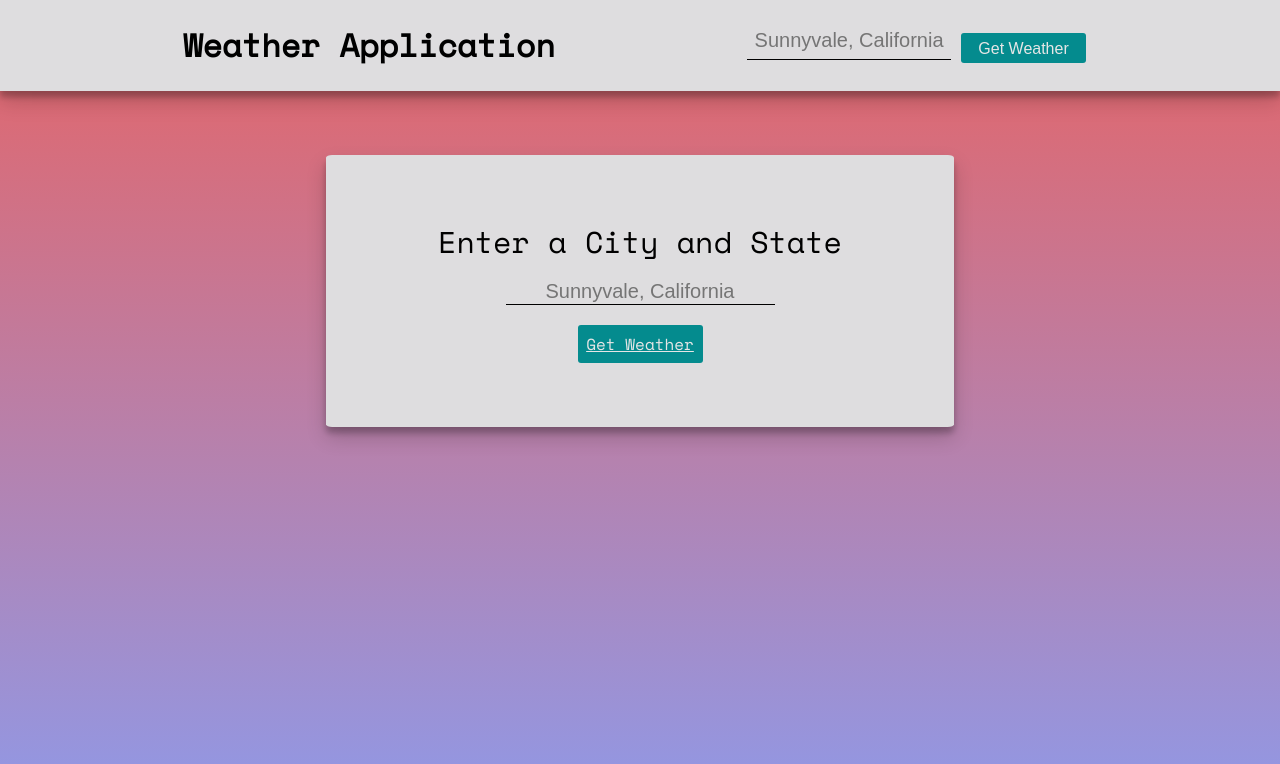
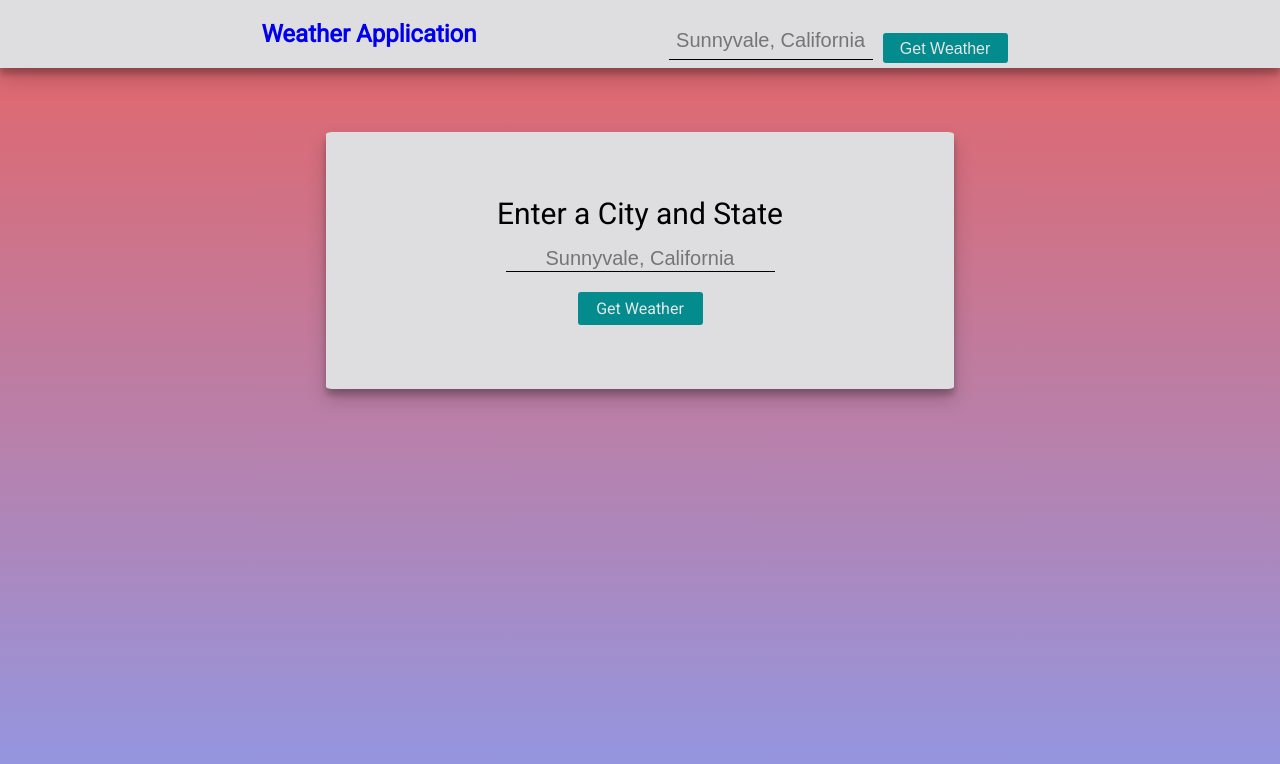
Before and after one commit to OscarLuu/WeatherReact, a React (Create React App) app: page / in a window 1280 px wide. Shown: the top 764 px of the page. Built offline with nearby package versions, Linux system fonts and the light colour scheme.

Commit message:
Forecast page

```diff
--- a/src/components/Forecast.js
+++ b/src/components/Forecast.js
@@ -1,16 +1,40 @@
 import React, { Component } from "react";
 import Nav from "./Nav";
+
+const currentAPIFront = "https://api.openweathermap.org/data/2.5/weather?q=";
+const currentAPIBack = "&type=accurate&APPID=bc72d750ab71be71217ddaaa52e98d46";
+const futureAPIFront = "https://api.openweathermap.org/data/2.5/forecast?q=";
+const futureAPIBack = "&type=accurate&APPID=bc72d750ab71be71217ddaaa52e98d46";
 
 class Forecast extends Component {
   constructor(props) {
     super(props);
-    this.state = {};
+    this.state = {
+      loading: true,
+      items: {}
+    };
   }
+
+  componentDidMount() {
+    const location = this.props.location.state.location;
+    const currentURL = currentAPIFront + location + currentAPIBack;
+    const futureURL = futureAPIFront + location + futureAPIBack;
+
+    fetch(futureURL)
+      .then(response => response.json())
+      .then(data => console.log(data));
+
+    fetch(currentURL)
+      .then(response => response.json())
+      .then(data => console.log(data));
+  }
+
   render() {
+    console.log(this.props.location.state.location);
     return (
       <div>
         <Nav />
-        <p>forecast</p>;
+        {(this.state.loading = true ? <p>Loading</p> : <p>forecast</p>)}
       </div>
     );
   }
--- a/src/components/Main.js
+++ b/src/components/Main.js
@@ -2,11 +2,6 @@ import React, { Component } from "react";
 import Forecasts from "./Forecast";
 import Nav from "./Nav";
 import { BrowserRouter as Router, Route, Link } from "react-router-dom";
-
-const currentAPIFront = "https://api.openweathermap.org/data/2.5/weather?q=";
-const currentAPIBack = "&type=accurate&APPID=bc72d750ab71be71217ddaaa52e98d46";
-const futureAPIFront = "https://api.openweathermap.org/data/2.5/forecast?q=";
-const futureAPIBack = "&type=accurate&APPID=bc72d750ab71be71217ddaaa52e98d46";
 
 class Weather extends Component {
   constructor(props) {
@@ -17,7 +12,7 @@ class Weather extends Component {
       futureURL: ""
     };
     this.handleChange = this.handleChange.bind(this);
-    this.handleSubmit = this.handleSubmit.bind(this);
+    //    this.handleSubmit = this.handleSubmit.bind(this);
   }
 
   handleChange(event) {
@@ -31,22 +26,11 @@ class Weather extends Component {
 
   handleSubmit(event) {
     event.preventDefault();
-    const currentURL = currentAPIFront + this.state.location + currentAPIBack;
-    const futureURL = futureAPIFront + this.state.location + futureAPIBack;
-
-    fetch(futureURL)
-      .then(response => response.json())
-      .then(data => console.log(data));
-
-    fetch(currentURL)
-      .then(response => response.json())
-      .then(data => console.log(data));
   }
 
   render() {
     const match = window.location.href;
     const location = this.state.location;
-    console.log(match);
     return (
       <div>
         <Nav />
@@ -61,10 +45,14 @@ class Weather extends Component {
               onChange={this.handleChange}
             />
             <Link
+              style={{ textDecoration: "none" }}
               className="button"
               to={{
                 pathname: "/forecast",
-                search: `?city=` + location
+                search: `?city=` + location,
+                state: {
+                  location: this.state.location
+                }
               }}
             >
               Get Weather
--- a/src/components/Nav.js
+++ b/src/components/Nav.js
@@ -1,9 +1,14 @@
 import React, { Component } from "react";
+import { BrowserRouter as Router, Route, Link } from "react-router-dom";
 
 const Nav = () => {
   return (
     <div className="top">
-      <h1>Weather Application</h1>
+      <h2>
+        <Link style={{ textDecoration: "none" }} to="/">
+          Weather Application
+        </Link>
+      </h2>
       <form className="right">
         <input
           type="text"
--- a/src/index.css
+++ b/src/index.css
@@ -1,9 +1,9 @@
-@import url("https://fonts.googleapis.com/css?family=Space+Mono");
+@import url("https://fonts.googleapis.com/css?family=Roboto");
 
 body {
   margin: 0;
   padding: 0;
-  font-family: "Space Mono", sans-serif;
+  font-family: "Roboto", sans-serif;
   -webkit-font-smoothing: antialiased;
   -moz-osx-font-smoothing: grayscale;
   height: 100%;
@@ -94,3 +94,7 @@ code {
 .btnwidth {
   margin-left: 10px;
 }
+
+link {
+  text-decoration: none;
+}
```
